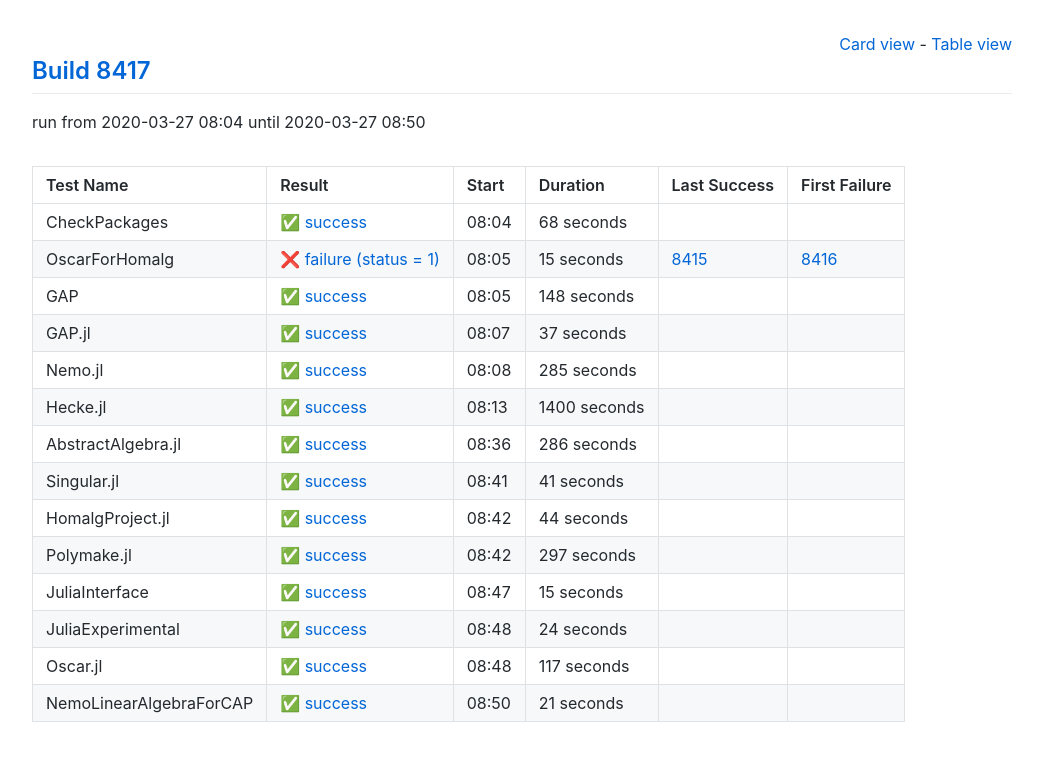
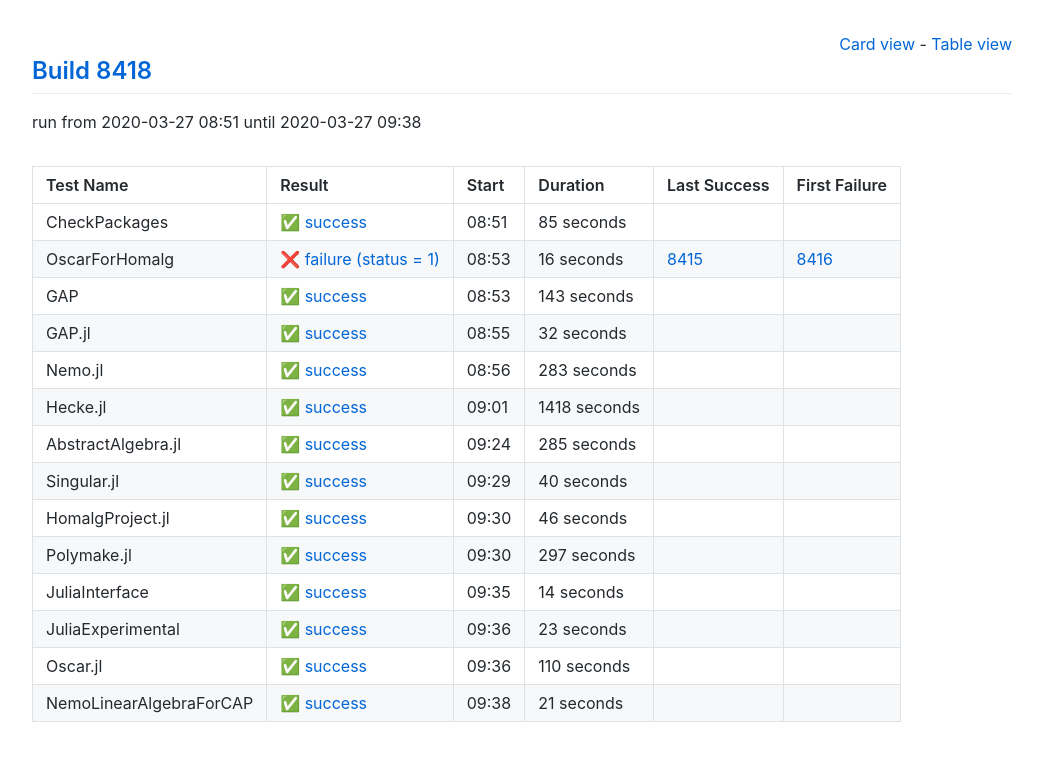
Before and after one commit to oscar-system/oscar-ci-status, a Jekyll site: the page built from table.html, in a window 1280 px wide. Shown: the top 761 px of the page, without its empty margins (118-1161 px from the left). Built offline with Jekyll 4.4.1, drawn with Linux system fonts in a browser that asks for light colours.

Commit message:
Build 8418

```diff
--- a/_data/ci.yml
+++ b/_data/ci.yml
@@ -1,49 +1,71 @@
-build: 8417
-build_url: https://oscarci.mathematik.uni-kl.de/job/oscar/8417/
+build: 8418
+build_url: https://oscarci.mathematik.uni-kl.de/job/oscar/8418/
 job: oscar
 tests:
-- duration: 68
+- duration: 85
   exitcode: 0
   first_failure: false
   first_failure_url: null
   last_success: false
   last_success_url: null
-  log: https://oscarci.mathematik.uni-kl.de/job/oscar/8417/artifact/logs/build-8417/CheckPackages.log
+  log: https://oscarci.mathematik.uni-kl.de/job/oscar/8418/artifact/logs/build-8418/CheckPackages.log
   name: CheckPackages
-  start: 2020-03-27 08:04
+  start: 2020-03-27 08:51
   status: success
   success: true
-- duration: 15
+- duration: 16
   exitcode: 1
   first_failure: 8416
   first_failure_url: https://oscarci.mathematik.uni-kl.de/job/oscar/8416/
   last_success: 8415
   last_success_url: https://oscarci.mathematik.uni-kl.de/job/oscar/8415/
-  log: https://oscarci.mathematik.uni-kl.de/job/oscar/8417/artifact/logs/build-8417/OscarForHomalg.log
+  log: https://oscarci.mathematik.uni-kl.de/job/oscar/8418/artifact/logs/build-8418/OscarForHomalg.log
   name: OscarForHomalg
-  start: 2020-03-27 08:05
+  start: 2020-03-27 08:53
   status: failure
   success: false
-- duration: 148
+- duration: 143
   exitcode: 0
   first_failure: false
   first_failure_url: null
   last_success: false
   last_success_url: null
-  log: https://oscarci.mathematik.uni-kl.de/job/oscar/8417/artifact/logs/build-8417/GAP.log
+  log: https://oscarci.mathematik.uni-kl.de/job/oscar/8418/artifact/logs/build-8418/GAP.log
   name: GAP
-  start: 2020-03-27 08:05
+  start: 2020-03-27 08:53
   status: success
   success: true
-- duration: 37
+- duration: 32
   exitcode: 0
   first_failure: false
   first_failure_url: null
   last_success: false
   last_success_url: null
-  log: https://oscarci.mathematik.uni-kl.de/job/oscar/8417/artifact/logs/build-8417/GAP.jl.log
+  log: https://oscarci.mathematik.uni-kl.de/job/oscar/8418/artifact/logs/build-8418/GAP.jl.log
   name: GAP.jl
-  start: 2020-03-27 08:07
+  start: 2020-03-27 08:55
+  status: success
+  success: true
+- duration: 283
+  exitcode: 0
+  first_failure: false
+  first_failure_url: null
+  last_success: false
+  last_success_url: null
+  log: https://oscarci.mathematik.uni-kl.de/job/oscar/8418/artifact/logs/build-8418/Nemo.jl.log
+  name: Nemo.jl
+  start: 2020-03-27 08:56
+  status: success
+  success: true
+- duration: 1418
+  exitcode: 0
+  first_failure: false
+  first_failure_url: null
+  last_success: false
+  last_success_url: null
+  log: https://oscarci.mathematik.uni-kl.de/job/oscar/8418/artifact/logs/build-8418/Hecke.jl.log
+  name: Hecke.jl
+  start: 2020-03-27 09:01
   status: success
   success: true
 - duration: 285
@@ -52,53 +74,31 @@ tests:
   first_failure_url: null
   last_success: false
   last_success_url: null
-  log: https://oscarci.mathematik.uni-kl.de/job/oscar/8417/artifact/logs/build-8417/Nemo.jl.log
-  name: Nemo.jl
-  start: 2020-03-27 08:08
+  log: https://oscarci.mathematik.uni-kl.de/job/oscar/8418/artifact/logs/build-8418/AbstractAlgebra.jl.log
+  name: AbstractAlgebra.jl
+  start: 2020-03-27 09:24
   status: success
   success: true
-- duration: 1400
+- duration: 40
   exitcode: 0
   first_failure: false
   first_failure_url: null
   last_success: false
   last_success_url: null
-  log: https://oscarci.mathematik.uni-kl.de/job/oscar/8417/artifact/logs/build-8417/Hecke.jl.log
-  name: Hecke.jl
-  start: 2020-03-27 08:13
+  log: https://oscarci.mathematik.uni-kl.de/job/oscar/8418/artifact/logs/build-8418/Singular.jl.log
+  name: Singular.jl
+  start: 2020-03-27 09:29
   status: success
   success: true
-- duration: 286
+- duration: 46
   exitcode: 0
   first_failure: false
   first_failure_url: null
   last_success: false
   last_success_url: null
-  log: https://oscarci.mathematik.uni-kl.de/job/oscar/8417/artifact/logs/build-8417/AbstractAlgebra.jl.log
-  name: AbstractAlgebra.jl
-  start: 2020-03-27 08:36
-  status: success
-  success: true
-- duration: 41
-  exitcode: 0
-  first_failure: false
-  first_failure_url: null
-  last_success: false
-  last_success_url: null
-  log: https://oscarci.mathematik.uni-kl.de/job/oscar/8417/artifact/logs/build-8417/Singular.jl.log
-  name: Singular.jl
-  start: 2020-03-27 08:41
-  status: success
-  success: true
-- duration: 44
-  exitcode: 0
-  first_failure: false
-  first_failure_url: null
-  last_success: false
-  last_success_url: null
-  log: https://oscarci.mathematik.uni-kl.de/job/oscar/8417/artifact/logs/build-8417/HomalgProject.jl.log
+  log: https://oscarci.mathematik.uni-kl.de/job/oscar/8418/artifact/logs/build-8418/HomalgProject.jl.log
   name: HomalgProject.jl
-  start: 2020-03-27 08:42
+  start: 2020-03-27 09:30
   status: success
   success: true
 - duration: 297
@@ -107,42 +107,42 @@ tests:
   first_failure_url: null
   last_success: false
   last_success_url: null
-  log: https://oscarci.mathematik.uni-kl.de/job/oscar/8417/artifact/logs/build-8417/Polymake.jl.log
+  log: https://oscarci.mathematik.uni-kl.de/job/oscar/8418/artifact/logs/build-8418/Polymake.jl.log
   name: Polymake.jl
-  start: 2020-03-27 08:42
+  start: 2020-03-27 09:30
   status: success
   success: true
-- duration: 15
+- duration: 14
   exitcode: 0
   first_failure: false
   first_failure_url: null
   last_success: false
   last_success_url: null
-  log: https://oscarci.mathematik.uni-kl.de/job/oscar/8417/artifact/logs/build-8417/JuliaInterface.log
+  log: https://oscarci.mathematik.uni-kl.de/job/oscar/8418/artifact/logs/build-8418/JuliaInterface.log
   name: JuliaInterface
-  start: 2020-03-27 08:47
+  start: 2020-03-27 09:35
   status: success
   success: true
-- duration: 24
+- duration: 23
   exitcode: 0
   first_failure: false
   first_failure_url: null
   last_success: false
   last_success_url: null
-  log: https://oscarci.mathematik.uni-kl.de/job/oscar/8417/artifact/logs/build-8417/JuliaExperimental.log
+  log: https://oscarci.mathematik.uni-kl.de/job/oscar/8418/artifact/logs/build-8418/JuliaExperimental.log
   name: JuliaExperimental
-  start: 2020-03-27 08:48
+  start: 2020-03-27 09:36
   status: success
   success: true
-- duration: 117
+- duration: 110
   exitcode: 0
   first_failure: false
   first_failure_url: null
   last_success: false
   last_success_url: null
-  log: https://oscarci.mathematik.uni-kl.de/job/oscar/8417/artifact/logs/build-8417/Oscar.jl.log
+  log: https://oscarci.mathematik.uni-kl.de/job/oscar/8418/artifact/logs/build-8418/Oscar.jl.log
   name: Oscar.jl
-  start: 2020-03-27 08:48
+  start: 2020-03-27 09:36
   status: success
   success: true
 - duration: 21
@@ -151,8 +151,8 @@ tests:
   first_failure_url: null
   last_success: false
   last_success_url: null
-  log: https://oscarci.mathematik.uni-kl.de/job/oscar/8417/artifact/logs/build-8417/NemoLinearAlgebraForCAP.log
+  log: https://oscarci.mathematik.uni-kl.de/job/oscar/8418/artifact/logs/build-8418/NemoLinearAlgebraForCAP.log
   name: NemoLinearAlgebraForCAP
-  start: 2020-03-27 08:50
+  start: 2020-03-27 09:38
   status: success
   success: true
```
Also changed, not shown: README.md.
